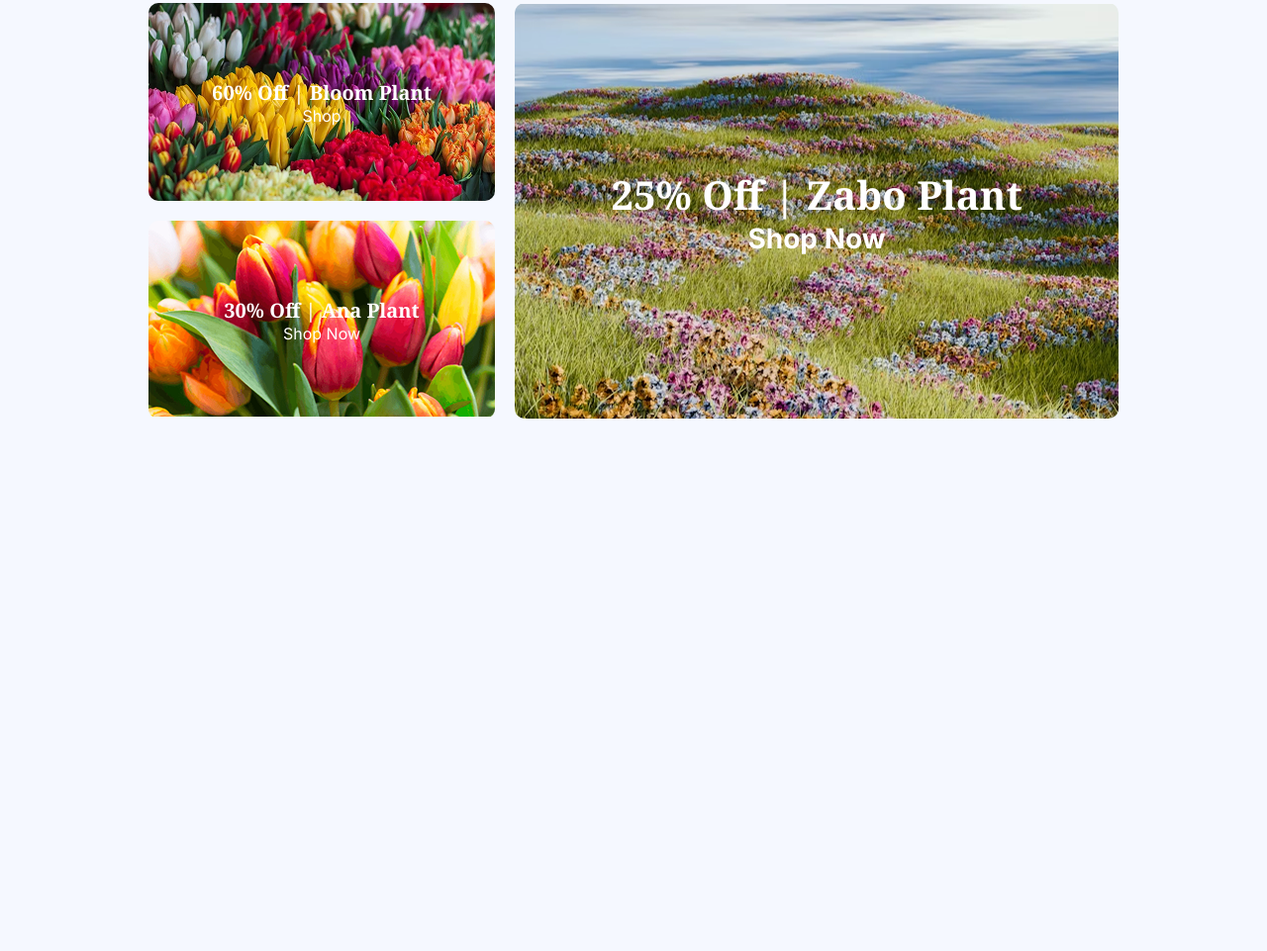
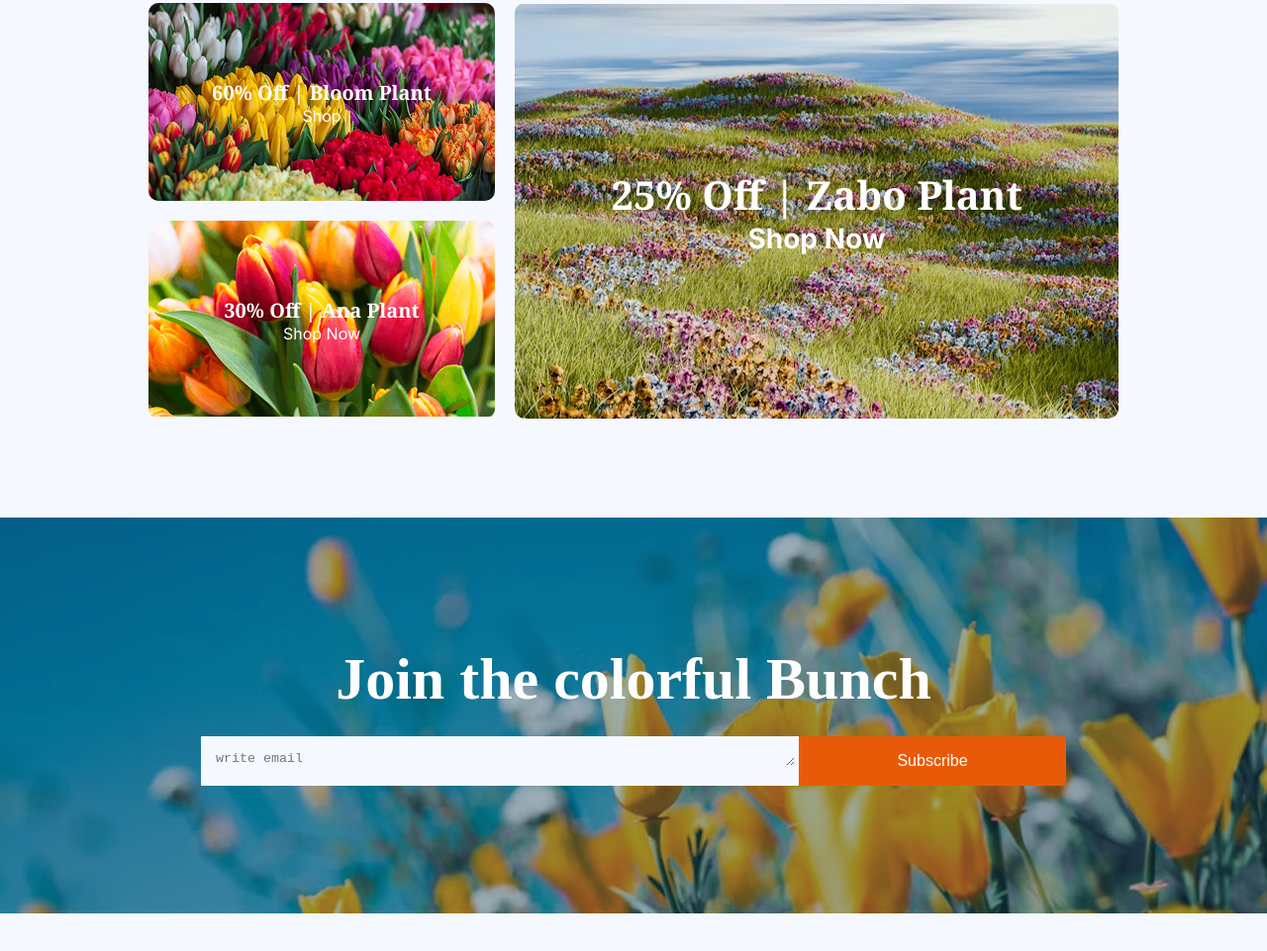
Before and after one commit to mahmud7165/Assignment-2, a plain HTML site: page index.html in a window 1280 px wide. Shown: the part 2631-3592 px from the top of the page at 99% size. Before the commit the page ends 3154 px from the top, so only its background shows below. Drawn offline with Linux system fonts and the light colour scheme.

Commit message:
added bunch section of main part

```diff
--- a/index.html
+++ b/index.html
@@ -185,6 +185,20 @@
           </div>
         </div>
       </section>
+      <!-- end flowersection -->
+      <section>
+        <div class="bunch">
+          <h2>Join the colorful Bunch</h2>
+          <div class="email-section">
+            <textarea
+              name="text"
+              id="email"
+              placeholder="write email"
+            ></textarea>
+            <button>Subscribe</button>
+          </div>
+        </div>
+      </section>
     </main>
   </body>
 </html>
--- a/style.css
+++ b/style.css
@@ -252,3 +252,38 @@ card-1 img {
   color: #ffffff;
   font-family: "Inter", sans-serif;
 }
+/* end flowersection */
+.bunch {
+  display: flex;
+  flex-direction: column;
+  justify-content: center;
+  align-items: center;
+  background-image: url(./images/news-letter-bg.png);
+  width: 100%;
+  height: 400px;
+  margin-bottom: 100px;
+}
+.bunch h2 {
+  font-weight: bold;
+  font-size: 60px;
+  color: #ffffff;
+  background-color: transparent;
+  margin-bottom: 23px;
+}
+#email {
+  width: 600px;
+  height: 30px;
+  padding: 15px 15px 10px;
+  /* padding: 10px 10px 10px 100px; */
+  color: #a9aaaf;
+  border: none;
+}
+.email-section button {
+  background-color: #e95a08;
+  color: #ffffff;
+  font-size: 16px;
+  /* font-weight: semi bold; */
+  padding: 16px 40px;
+  width: 270px;
+  border: none;
+}
```
